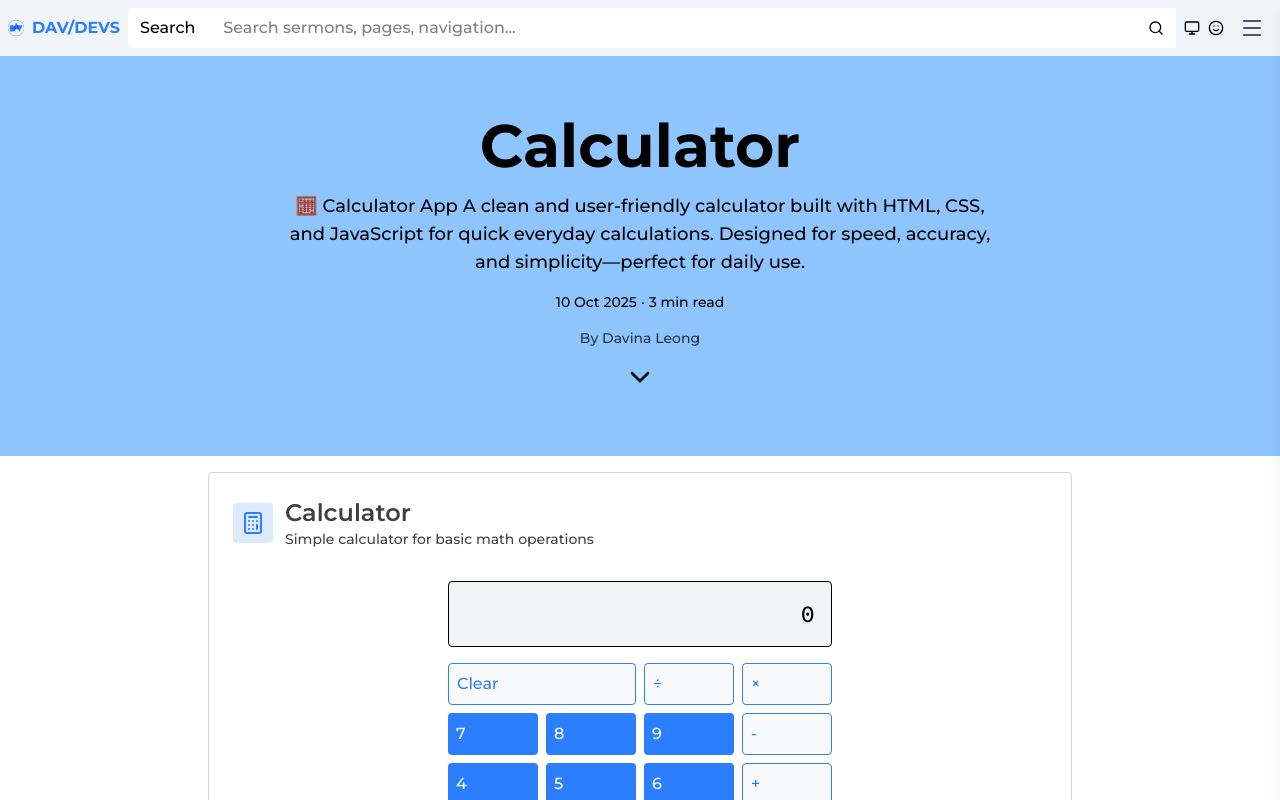
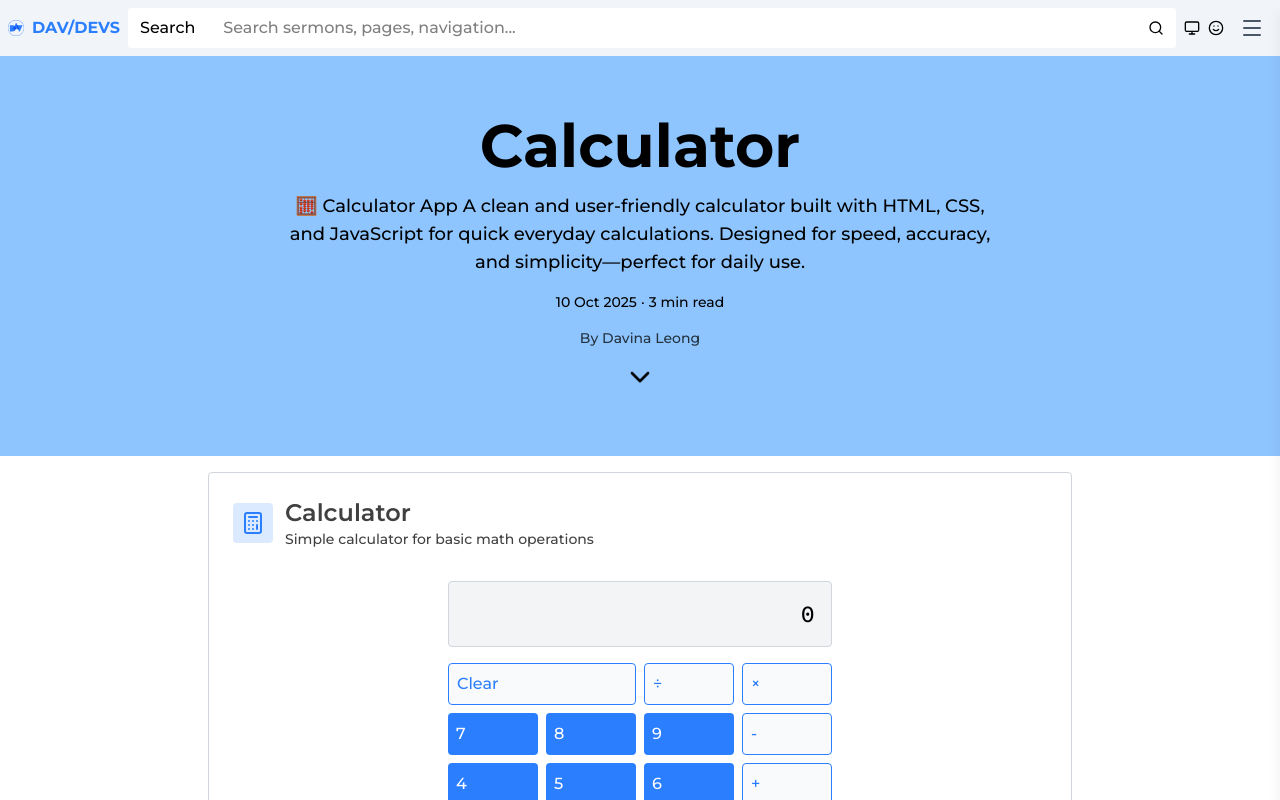
Before and after one commit to davinaleong/proj-davdevs-2025, a Next.js app: page /tools/20251010-calculator in a window 1280 px wide. Shown: the top 800 px of the page. Built offline with nearby package versions, Linux system fonts and the light colour scheme.

Commit message:
Minor changes to the style.

```diff
--- a/app/components/tools/apps/Calculator.tsx
+++ b/app/components/tools/apps/Calculator.tsx
@@ -84,7 +84,7 @@ export default function Calculator() {
     <ToolPanel title="Calculator" description="Simple calculator for basic math operations" icon={CalculatorIcon}>
       <div className="max-w-sm mx-auto">
         {/* Display */}
-        <div className="mb-4 p-4 bg-gray-100 dark:bg-gray-900 rounded-sm border">
+        <div className="mb-4 p-4 bg-gray-100 dark:bg-gray-900 rounded-sm border border-gray-300 dark:border-gray-700">
           <div className="text-right text-2xl font-mono overflow-hidden">
             {display}
           </div>
```
